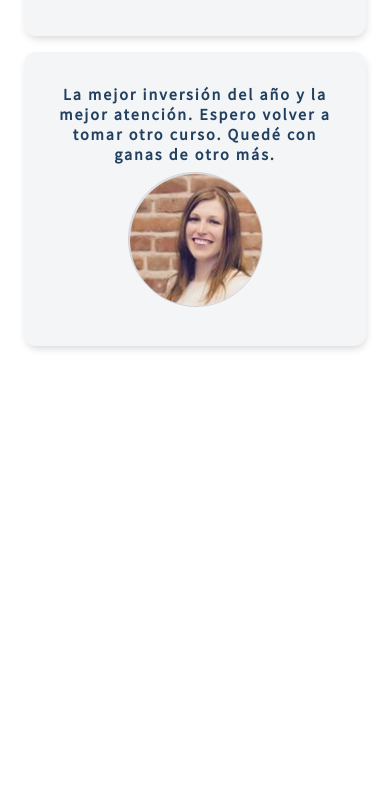
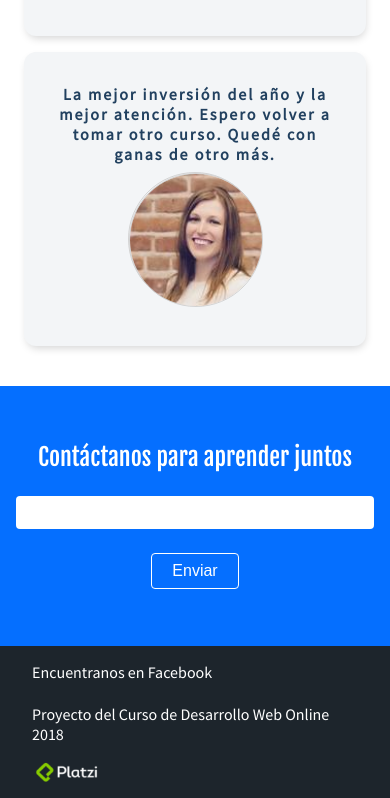
Before and after one commit to Evitalires/basic, a plain HTML site: page index.html in a window 390 px wide. Shown: the part 4289-5087 px from the top of the page. Before the commit the page ends 4675 px from the top, so only its background shows below. Drawn offline with Linux system fonts and the light colour scheme.

Commit message:
fixing responsive styles for section contact and footer

```diff
--- a/css/media.css
+++ b/css/media.css
@@ -73,6 +73,27 @@
         font-size: 12px;
     }
 
+    .contact form label{
+        font-size: 1.5em;
+        text-align: center;
+    }
+    footer {
+        flex-wrap: wrap;
+    }
+    footer .linkFacebook {
+        width: 100%;
+    }
+    footer .linkFacebook a {
+        padding: 1em 0;
+    }
+    footer .description {
+        width: 100%;
+        min-height: 500px;
+        flex-direction: column;
+        align-items: baseline;
+        min-height: 100px;
+    }
+
 }
 @media screen and (max-width: 319px) {
     .course_details {
--- a/css/style.css
+++ b/css/style.css
@@ -37,7 +37,7 @@ section h2 {
 }
 
 footer {
-    height: 100px;
+    min-height: 100px;
     display: flex;
     align-items: center;
     justify-content: space-between;
@@ -219,17 +219,19 @@ section div h2 {
 .contact {
     color: white;
     height: 196px;
-    padding: 32px 0px;
+    padding: 2em 1em;
     display: flex;
     align-items: center;
     background-color: var(--blue);
 }
 .contact form {
     display: flex;
-    width: 423px;
+    max-width: 423px;
+    width: 100%;
     height: 196px;
+    margin: 0 auto;
+    flex-direction: column;
     justify-content: space-evenly;
-    flex-direction: column;
 }
 .contact form label {
     font-size: 32px;
--- a/index.html
+++ b/index.html
@@ -189,7 +189,7 @@
         </div>
     </section>
 
-    <!-- <section id="contacto" class="contact">
+    <section id="contacto" class="contact">
         <div class="container">
             <form action="/contact/">
                 <label for='contactInput'> Contáctanos para aprender juntos </label>
@@ -197,9 +197,9 @@
                 <button type="submit">Enviar</button>
             </form>
         </div>
-    </section> -->
+    </section>
 
-    <!-- <footer>
+    <footer>
         <div class="container">
             <div class="linkFacebook">
                 <a href="https://es-la.facebook.com/ceau.ultrasonido" target="_blank">Encuentranos en Facebook</a>
@@ -211,7 +211,7 @@
                 </figure>
             </div>
         </div>
-    </footer> -->
+    </footer>
     <script src="./scripts/scroll.js"></script>
 </body>
 </html>
```
